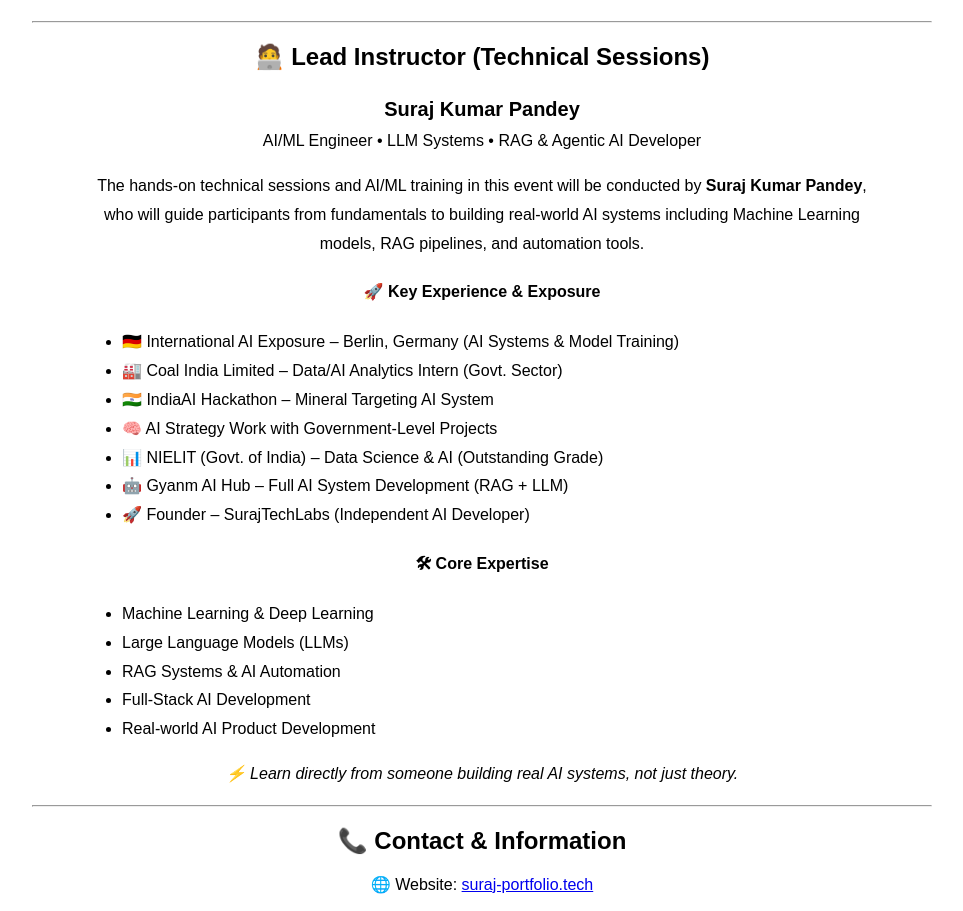
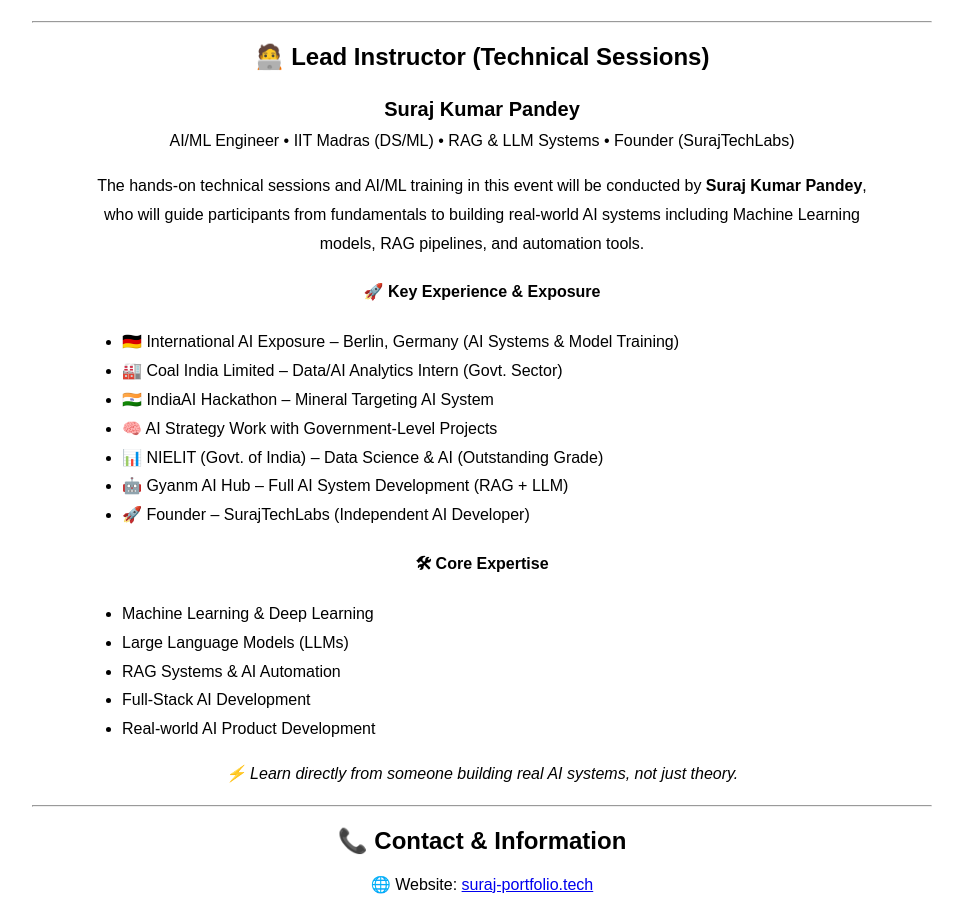
Before and after one commit to surajpandey111/ai-event-platform, a React (Create React App) app in the folder ai-event/: page / in a window 1280 px wide. Shown: the part 2085-2996 px from the top of the page, without its empty margins (158-1121 px from the left). Built offline with nearby package versions, Linux system fonts and the light colour scheme.

Commit message:
Fix React routing for admin page

```diff
--- a/ai-event/src/pages/Home.js
+++ b/ai-event/src/pages/Home.js
@@ -178,7 +178,7 @@
 
   <p>
     <b style={{ fontSize: "20px" }}>Suraj Kumar Pandey</b><br />
-    <span>AI/ML Engineer • LLM Systems • RAG & Agentic AI Developer</span>
+    <span>AI/ML Engineer • IIT Madras (DS/ML) • RAG & LLM Systems • Founder (SurajTechLabs)</span>
   </p>
 
   <p style={{ marginTop: "10px" }}>
```
